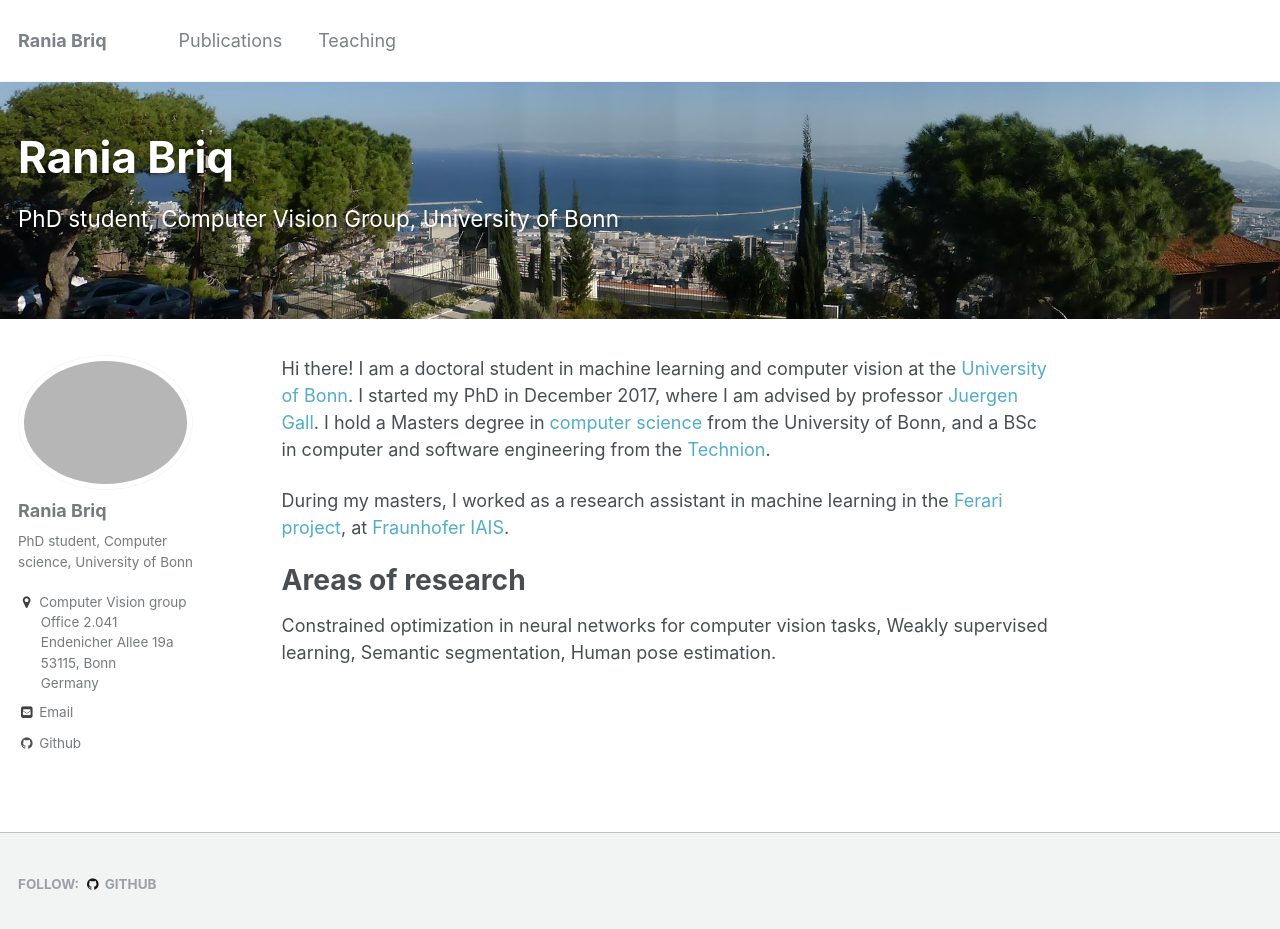
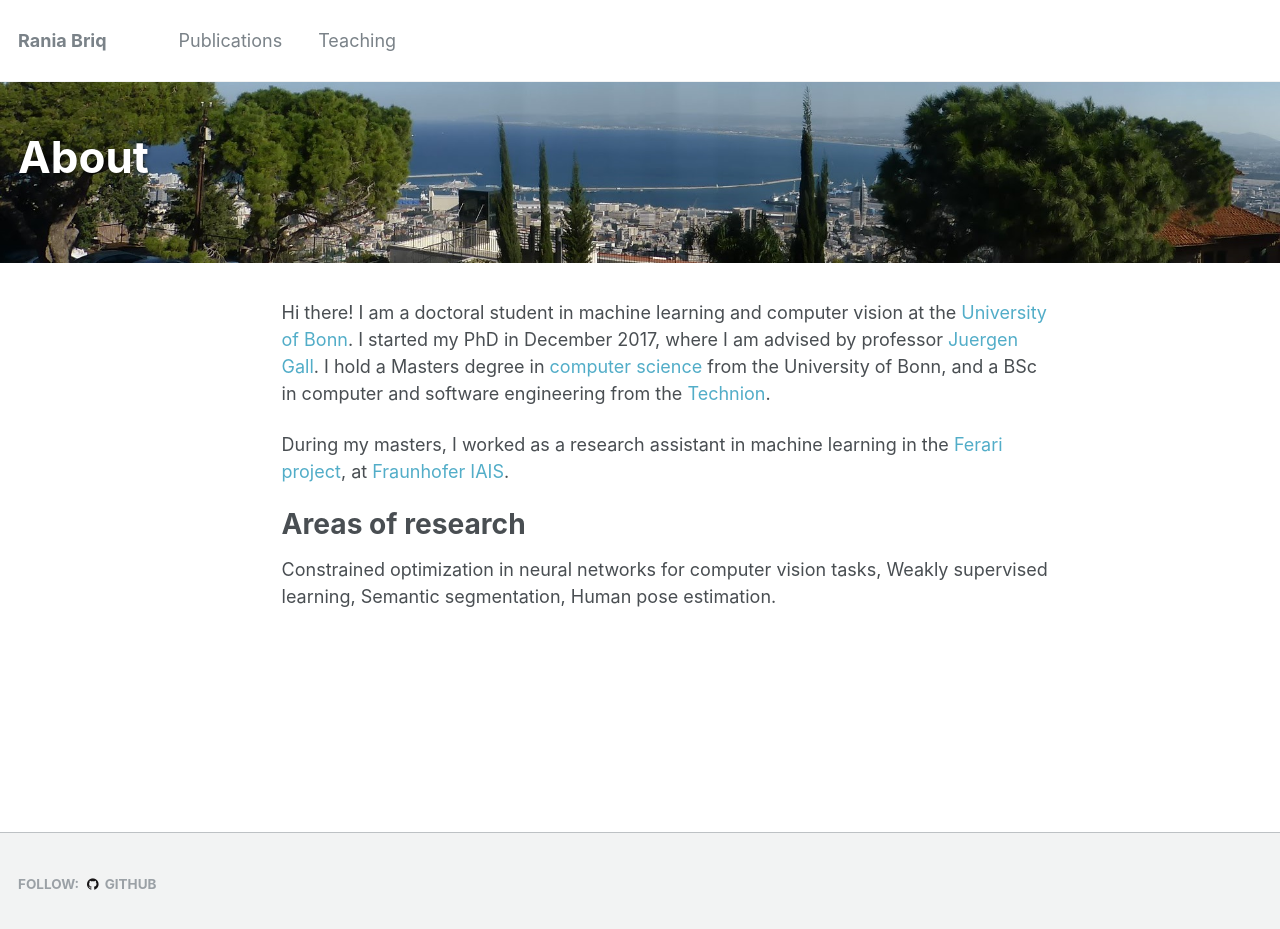
Before and after one commit to briqr/briqr.github.io, a Jekyll site: the page built from _pages/about.md, in a window 1280 px wide and 942 px high. Shown: the top 929 px of the window. Built offline with Jekyll 4.4.1, drawn with Linux system fonts in a browser that asks for light colours.

Commit message:
Update about.md

```diff
--- a/_pages/about.md
+++ b/_pages/about.md
@@ -1,10 +1,10 @@
 ---
 permalink: /
-title: ""
-excerpt: "PhD student, Computer Vision Group, University of Bonn"
+title: "About"
+excerpt: ""
 header:
  overlay_image: Haifa.jpg
-author_profile: true
+author_profile: false
 redirect_from:
 
 
```
